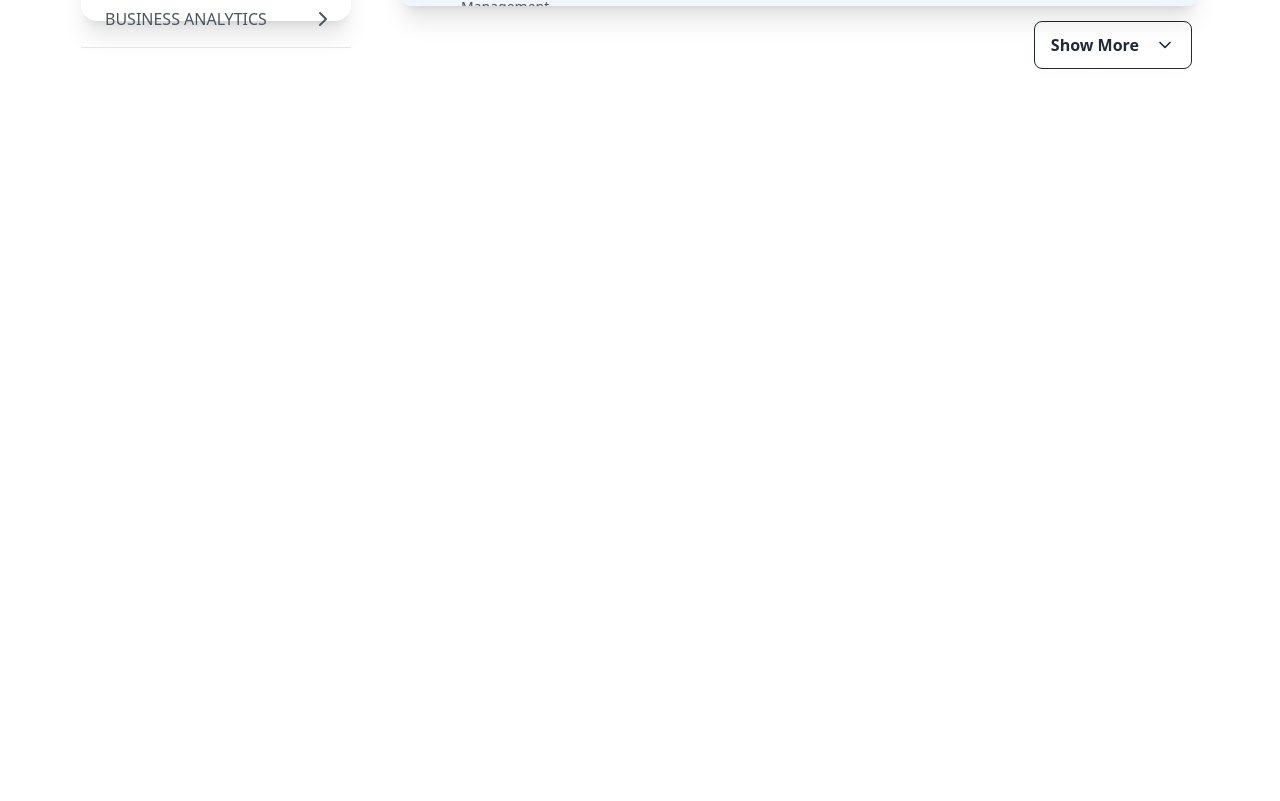
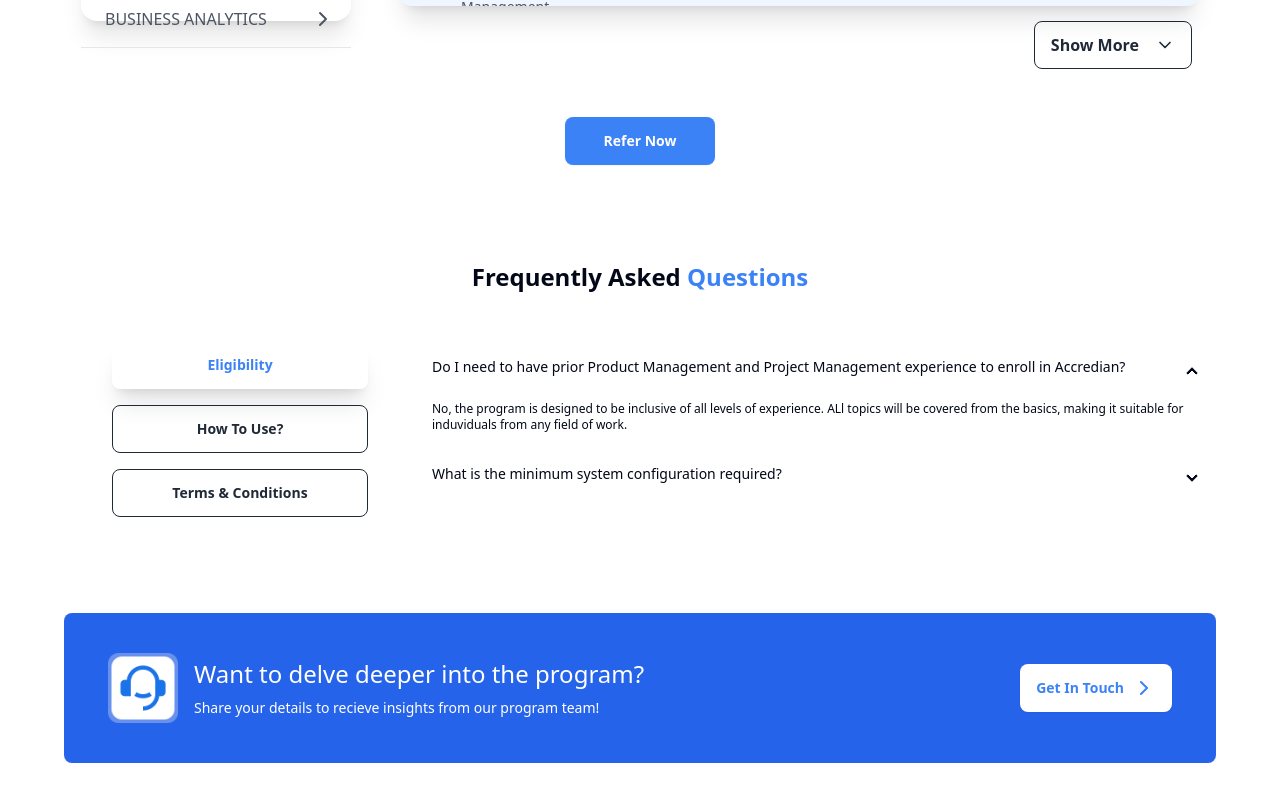
Before and after one commit to prajwal-pl/accredian-frontend-task, a React (Vite) app: page / in a window 1280 px wide. Shown: the part 2112-2913 px from the top of the page. Before the commit the page ends 2229 px from the top, so only its background shows below. Built offline with nearby package versions, Linux system fonts and the light colour scheme.

Commit message:
finished FAQ section

```diff
--- /dev/null
+++ b/src/components/FAQ.tsx
@@ -0,0 +1,76 @@
+import { ChevronRight } from "lucide-react";
+import supportImage from "/support.png";
+type Props = {};
+
+const FAQ = (props: Props) => {
+  return (
+    <div className="max-w-6xl mx-auto">
+      <h1 className="font-semibold text-2xl text-center py-12">
+        Frequently Asked <span className="text-blue-500">Questions</span>
+      </h1>
+      <div className="flex gap-12 ml-12">
+        <div className="flex flex-col gap-4 ">
+          <button className="btn bg-white text-blue-500 shadow-xl border-none btn-wide ">
+            Eligibility
+          </button>
+          <button className="btn btn-outline btn-wide">How To Use?</button>
+          <button className="btn btn-outline btn-wide">
+            Terms & Conditions
+          </button>
+        </div>
+        <div className="join join-vertical w-[80%]">
+          <div className="collapse collapse-arrow join-item border-none border">
+            <input type="radio" name="my-accordion-4" defaultChecked />
+            <div className="collapse-title text-sm font-medium">
+              Do I need to have prior Product Management and Project Management
+              experience to enroll in Accredian?
+            </div>
+            <div className="collapse-content">
+              <p className="text-xs">
+                No, the program is designed to be inclusive of all levels of
+                experience. ALl topics will be covered from the basics, making
+                it suitable for induviduals from any field of work.
+              </p>
+            </div>
+          </div>
+          <div className="collapse collapse-arrow join-item border-none border">
+            <input type="radio" name="my-accordion-4" />
+            <div className="collapse-title text-sm font-medium">
+              What is the minimum system configuration required?{" "}
+            </div>
+            <div className="collapse-content">
+              <p className="text-xs">system configuration goes here</p>
+            </div>
+          </div>
+        </div>
+      </div>
+      <div className="my-24">
+        <div className="w-full flex items-center h-[150px] bg-blue-600 rounded-lg justify-between gap-4 px-11 ">
+          <div className="flex items-center gap-4">
+            <img
+              className="flex shrink-0"
+              src={supportImage}
+              alt="support"
+              width={70}
+              height={70}
+            />
+            <div className="text-white space-y-2">
+              <h1 className="text-2xl font-medium">
+                Want to delve deeper into the program?
+              </h1>
+              <p className="text-sm">
+                Share your details to recieve insights from our program team!
+              </p>
+            </div>
+          </div>
+          <button className="btn bg-white text-blue-500 border-none flex items-center justify-end ">
+            Get In Touch
+            <ChevronRight />
+          </button>
+        </div>
+      </div>
+    </div>
+  );
+};
+
+export default FAQ;
--- a/src/components/ReferalBenefits.tsx
+++ b/src/components/ReferalBenefits.tsx
@@ -75,6 +75,11 @@ function ReferalBenefits({}: Props) {
           <ChevronDown size={20} />
         </button>
       </div>
+      <div>
+        <button className="btn bg-blue-500 text-white border-none max-w-[150px] w-full my-12 flex mx-auto">
+          Refer Now
+        </button>
+      </div>
     </div>
   );
 }
--- a/src/pages/ReferPage.tsx
+++ b/src/pages/ReferPage.tsx
@@ -3,6 +3,7 @@ import Navbar from "../components/Navbar";
 import HeroCard from "@/components/HeroCard";
 import Refer from "@/components/Refer";
 import ReferalBenefits from "@/components/ReferalBenefits";
+import FAQ from "@/components/FAQ";
 
 type Props = {};
 
@@ -13,6 +14,7 @@ const ReferPage = (props: Props) => {
       <HeroCard />
       <Refer />
       <ReferalBenefits />
+      <FAQ />
     </div>
   );
 };
```
Also changed, not shown: public/support.png (added).
